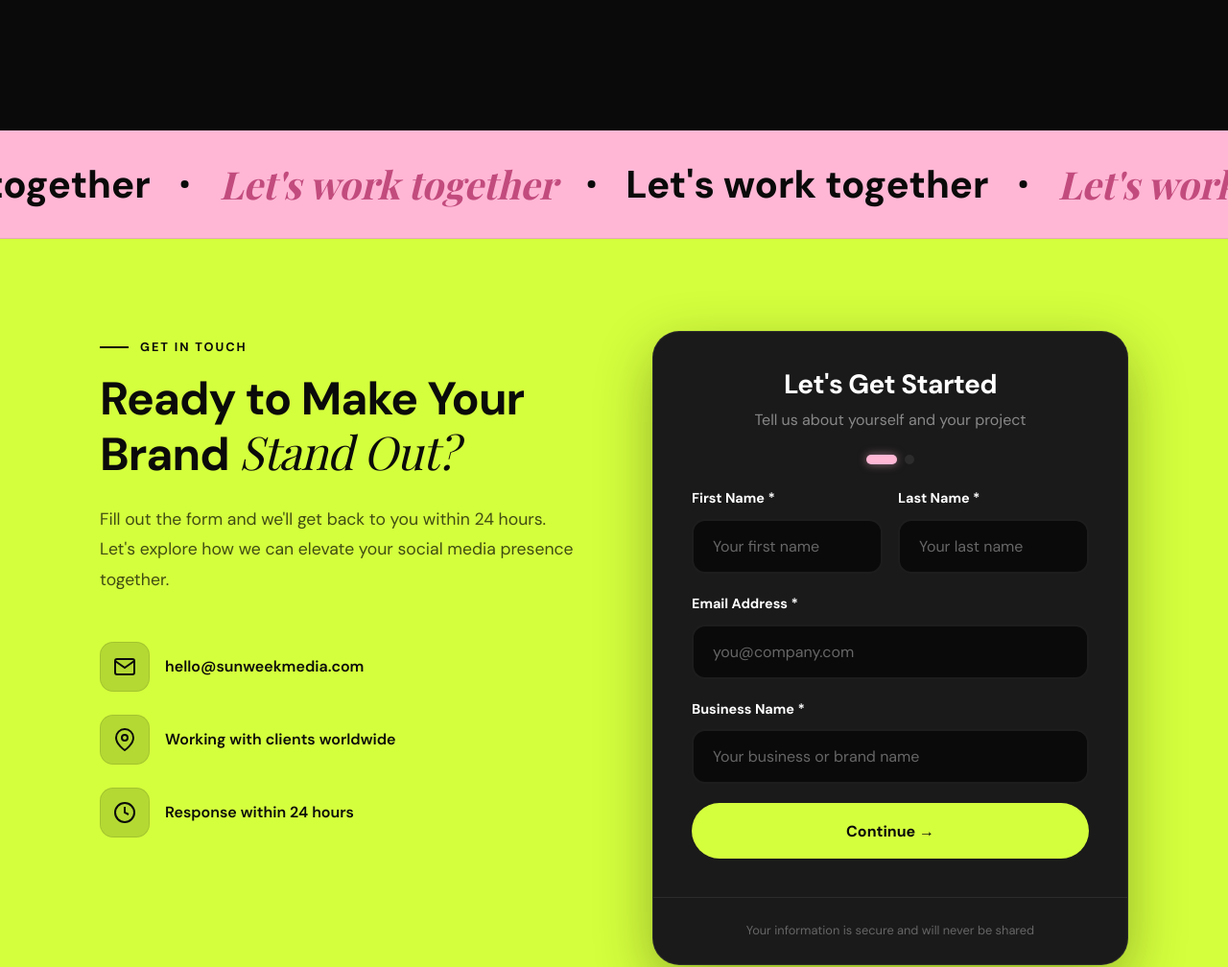
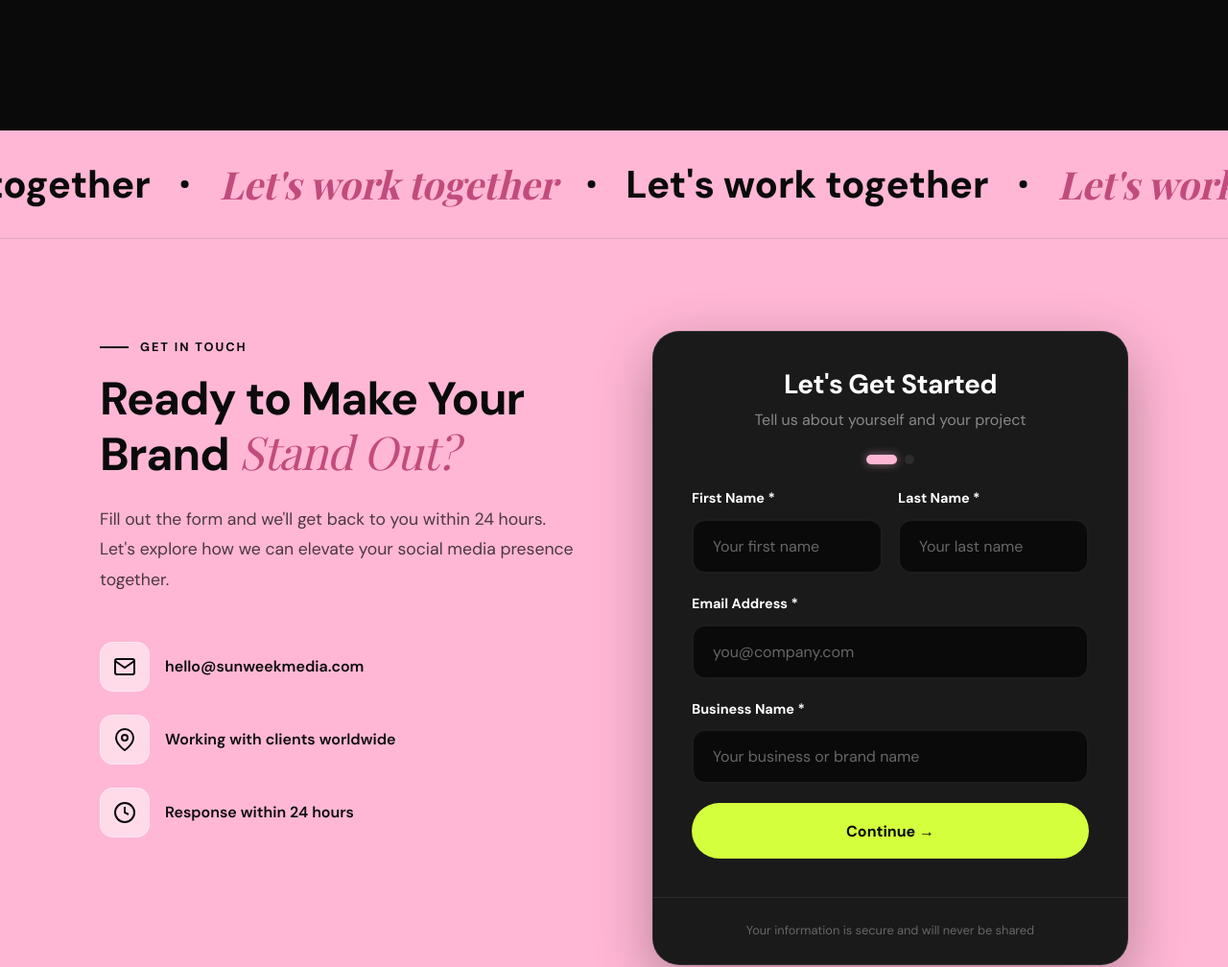
Before and after one commit to katenedilia-cyber/sunweek-media-webpage, a plain HTML site: page index.html in a window 1280 px wide. Shown: the part 4840-5848 px from the top of the page at 96% size. Drawn offline with nearby package versions, Linux system fonts and the light colour scheme; a web font is replaced by a local one.

Commit message:
Update index.html

```diff
--- a/index.html
+++ b/index.html
@@ -1206,7 +1206,7 @@
         /* Form Section - Pink Theme */
         .form-section {
             padding: 0;
-            background: var(--green);
+            background: var(--pink);
         }
 
         /* Marquee - FIXED */
@@ -1286,7 +1286,7 @@
         }
 
         .form-left h2 .serif {
-            color: var(--dark);
+            color: var(--pink-dark);
         }
 
         .form-left>p {
@@ -1311,12 +1311,12 @@
         .contact-item-icon {
             width: 52px;
             height: 52px;
-            background: rgba(0, 0, 0, 0.15);
+            background: rgba(255, 255, 255, 0.5);
             border-radius: 14px;
             display: flex;
             align-items: center;
             justify-content: center;
-            border: 1px solid rgba(0, 0, 0, 0.1);
+            border: 1px solid rgba(255, 255, 255, 0.3);
         }
 
         .contact-item-icon svg {
@@ -1335,7 +1335,7 @@
         }
 
         .contact-item-text a:hover {
-            color: var(--dark-lighter);
+            color: var(--pink-dark);
         }
 
         /* Form Card stays dark */
```
